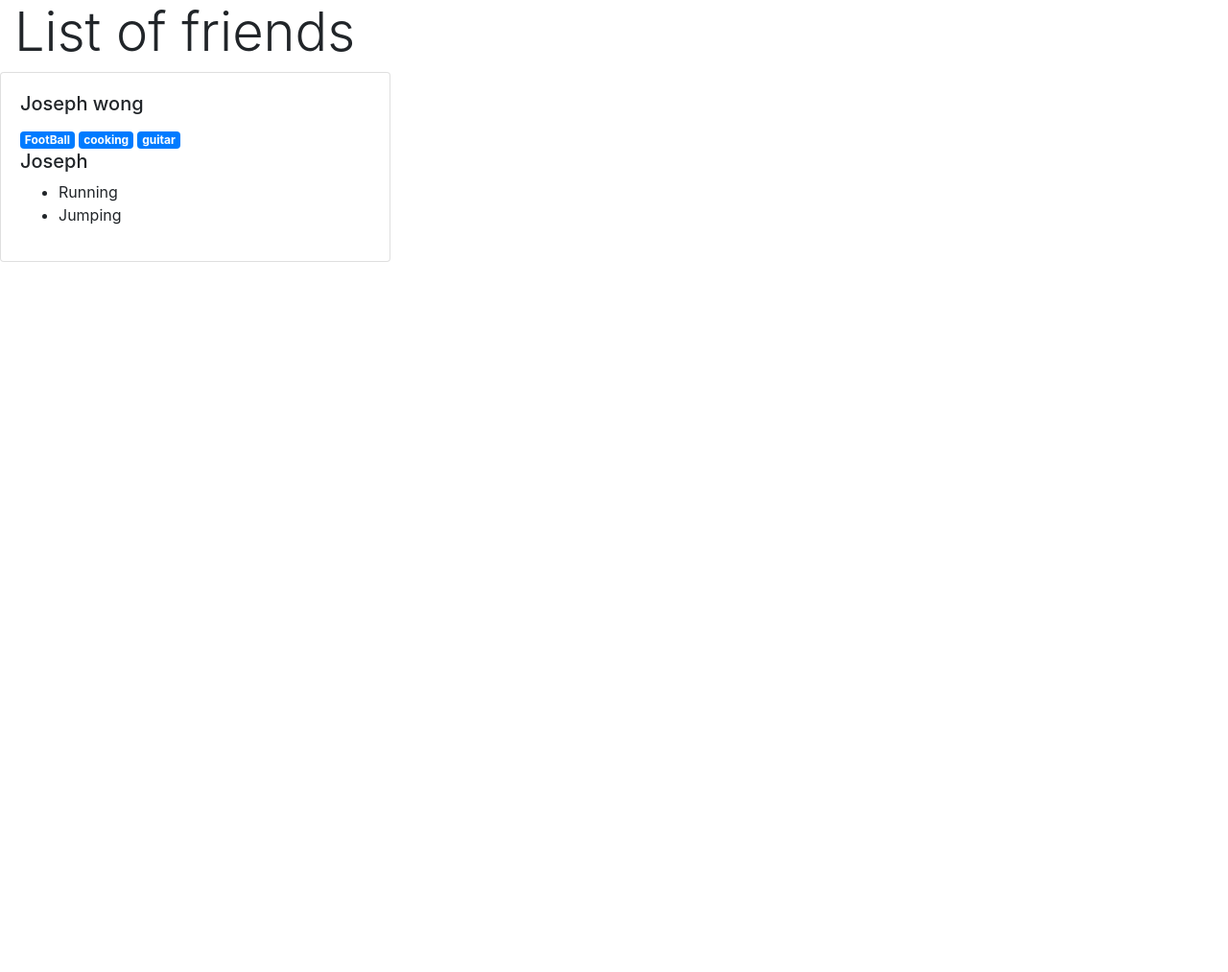
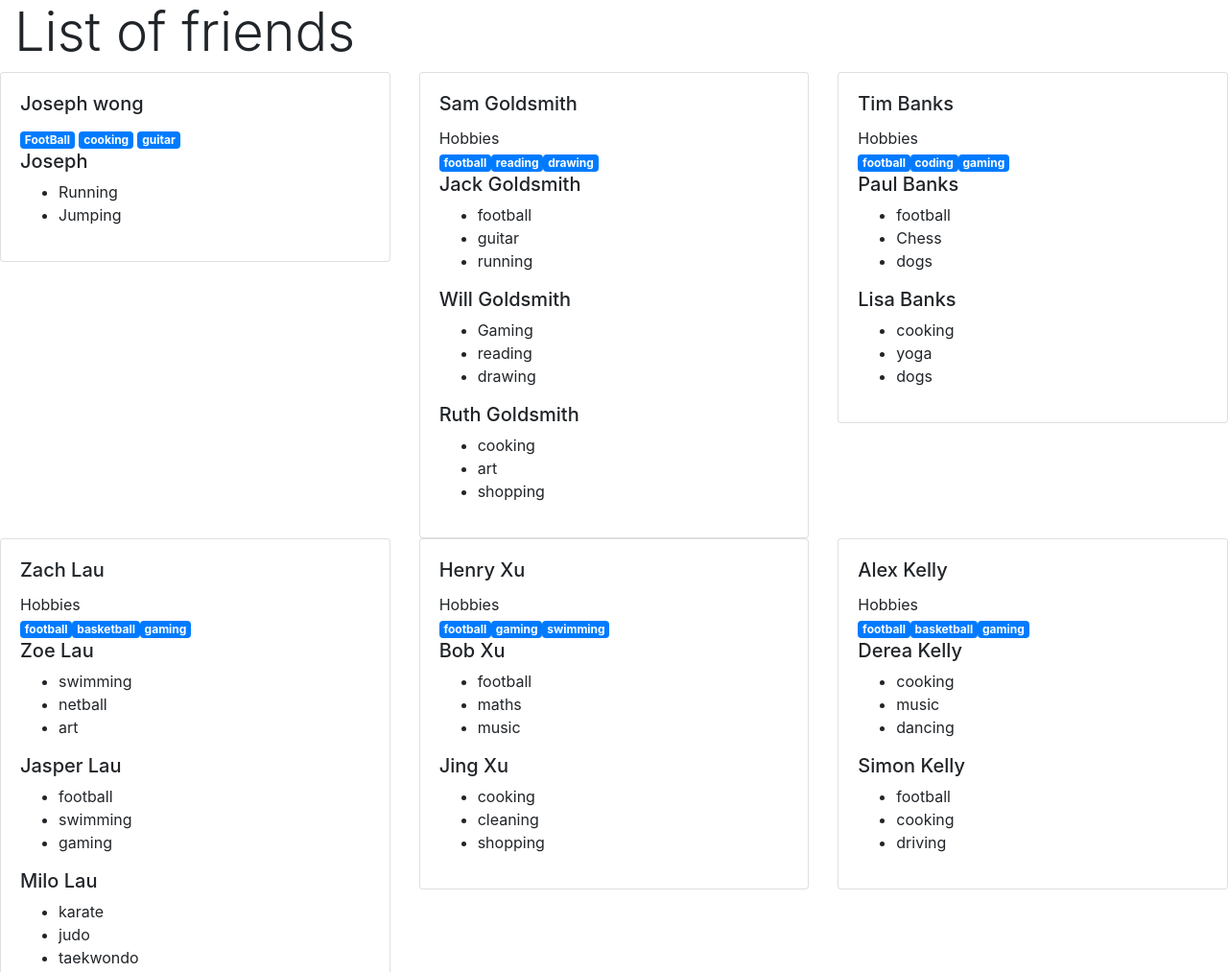
Before and after one commit to Joseph-Msc/cosmin, a plain HTML site: page cardsOfFriends.html in a window 1280 px wide. Shown: the top 1013 px of the page at 96% size. Before the commit the page ends 800 px from the top, so only its background shows below. Drawn offline with nearby package versions, Linux system fonts and the light colour scheme.

Commit message:
homework14/07/20

```diff
--- a/cardsOfFriends.html
+++ b/cardsOfFriends.html
@@ -1,3 +1,4 @@
+<!doctype html>
 <!doctype html>
 <html lang="en">
 
--- a/cardsOfFriends.js
+++ b/cardsOfFriends.js
@@ -5,14 +5,12 @@ listOfFriends.forEach(
   (friendObj) => {
     const template = generateCardTemplate();
 
-    const cardBodyEl = template.getElementsByClassName('card-body');
+    const cardBodyEl = template.getElementsByClassName('card-body')[0];
 
     const cardTitleTemplate = generateCardTitleTemplate([friendObj.firstName, friendObj.lastName].join('   '));
     cardBodyEl.appendChild(cardTitleTemplate);
-  }
-);
     if (friendObj.hobbies.length) {
-      const hobbiesTitleEl = document.createTextNode('h5');
+      const hobbiesTitleEl = document.createElement('h5');
       const hobbiesTitleTextNode = document.createTextNode('Hobbies');
      hobbiesTitleEl.classList.add('h-title');
      hobbiesTitleEl.appendChild(hobbiesTitleTextNode);
@@ -28,7 +26,7 @@ listOfFriends.forEach(
 
   friendObj.familyMembers.forEach(
       (familyMemberObj) => {
-        const familyMembersTemplate = generateFamilyMembers(
+        const familyMembersTemplate = generateFamilyMembersTemplate(
             [
             familyMemberObj.firstName,
             familyMemberObj.lastName
@@ -45,6 +43,9 @@ listOfFriends.forEach(
         containerEl.append(template)
       }
     );
+  }
+);
+
 
 
 
```
